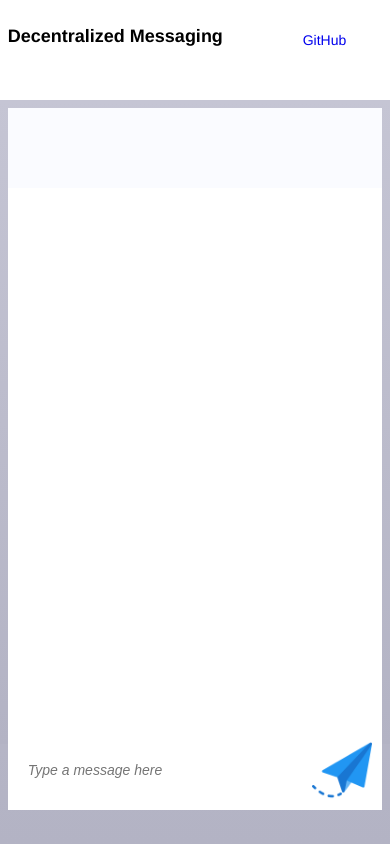
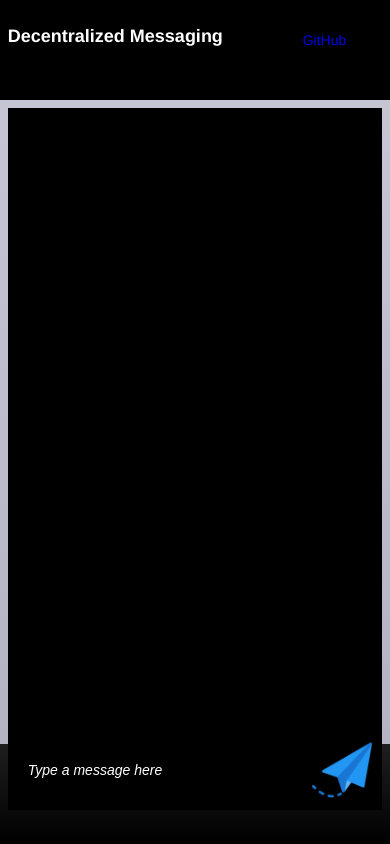
Before and after one commit to WalterScimone/Consensus-Service-Messenger, a website: page public/index.html in a window 390 px wide. Drawn offline with nearby package versions, Linux system fonts and the light colour scheme; no server answers.

Commit message:
Messenger Style update

```diff
--- a/public/index.css
+++ b/public/index.css
@@ -18,7 +18,7 @@
   }
 
   .side-panel {
-    background: #ffffff;
+    background: #000;
     box-shadow: 23.8596px 5.61404px 50px rgba(0, 0, 0, 0.02),
       35.0877px 0px 70px rgba(86, 128, 248, 0.05),
       14.0351px 0px 25px rgba(86, 128, 248, 0.03);
@@ -50,11 +50,12 @@
   }
 
   .content {
-    background: #ffffff;
+    background: #000;
     height: 100%;
   }
 
   .side-panel #title {
+    color: white;
     margin: 40px 0;
     font-size: 18px;
     text-align: center;
@@ -62,7 +63,7 @@
 
   .header {
     align-items: center;
-    background: #fafbff;
+    background: #000;
     display: flex;
     height: 80px;
     padding: 20px;
@@ -77,6 +78,7 @@
   }
 
   .chat-details {
+    color: white;
     display: flex;
     flex-direction: column;
     justify-content: space-between;
@@ -84,7 +86,7 @@
 
   form {
     border-top: 1px solid grey;
-    background: #fff;
+    background: #000;
     display: flex;
     justify-content: space-between;
     position: absolute;
@@ -94,6 +96,8 @@
   }
 
   form input {
+    background: #000;
+    color: white;
     border: 0;
     outline: none;
     padding: 20px;
@@ -101,6 +105,7 @@
   }
 
   input::placeholder {
+    color: white;
     font-size: 14px;
     font-style: italic;
   }
@@ -117,6 +122,7 @@
   }
 
   #messages {
+    background: #000;
     display: flex;
     flex-direction: column;
     list-style-type: none;
@@ -163,12 +169,13 @@
   }
 
   .message-body .message-content {
+    background: #1818d7;
     border: 1px solid rgba(112, 124, 151, 0.25);
     border-radius: 24px;
     box-sizing: border-box;
     box-shadow: 15px 15px 35px rgba(112, 124, 151, 0.05),
       10px 10px 25px rgba(112, 124, 151, 0.05);
-    color: #707c97;
+    color: white;
     padding: 10px;
     font-size: 14px;
     min-width: 300px;
@@ -232,7 +239,7 @@
   /* media queries... */
   @media screen and (max-width: 1024px) {
     .chat {
-      background: linear-gradient(180deg, #c5c5d4 0%, #b3b3c4 100%);
+      background: linear-gradient(180deg, #0250 0%, #000 100%);
       flex-direction: column;
       justify-content: start;
     }
@@ -244,6 +251,7 @@
     }
 
     .side-panel {
+      color:darkslategrey;
       height: 100px;
       padding: 2%;
       display: flex;
@@ -262,6 +270,7 @@
     }
 
     #messages {
+     background-color:black;
       height: calc(100% - 80px);
     }
 
```
